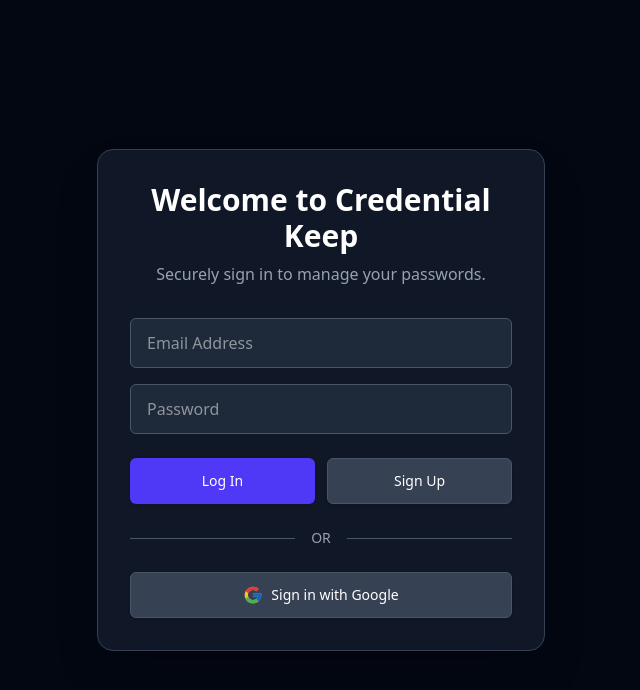
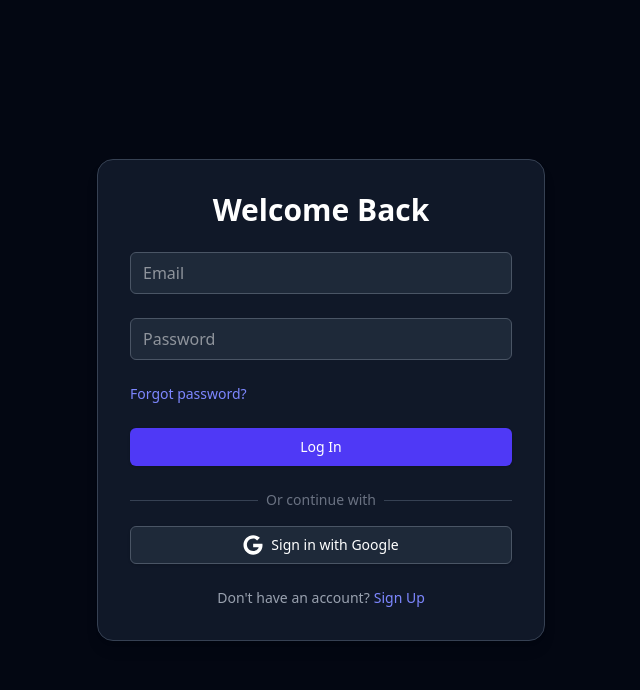
Before and after one commit to Chanikya-WebDev/Credential-Keep, a React (Vite) app: page / in a window 1280 px wide. Shown: the top 690 px of the page, without its empty margins (319-959 px from the left). Built offline with nearby package versions, Linux system fonts and the light colour scheme; no server answers.

Commit message:
account linking also added like if google logged in they can also logged in using email and password by account linking

```diff
--- a/src/components/AuthScreen.jsx
+++ b/src/components/AuthScreen.jsx
@@ -1,68 +1,131 @@
 import React, { useState } from 'react';
-import { createUserWithEmailAndPassword, signInWithEmailAndPassword, signInWithPopup } from 'firebase/auth';
-import { auth, googleProvider } from '../firebaseConfig';
+import {
+  createUserWithEmailAndPassword,
+  signInWithEmailAndPassword,
+  signInWithPopup,
+  sendPasswordResetEmail
+} from 'firebase/auth';
+// Correcting the import path to be resolvable by the build tool
+import { auth, googleProvider } from '../firebaseConfig.js';
 
 const AuthScreen = () => {
+    const [isLogin, setIsLogin] = useState(true);
+    const [isForgotPassword, setIsForgotPassword] = useState(false);
     const [email, setEmail] = useState('');
     const [password, setPassword] = useState('');
     const [error, setError] = useState('');
-  const [isLoading, setIsLoading] = useState(false);
+    const [successMessage, setSuccessMessage] = useState('');
 
-  const handleAuthAction = async (action) => {
-    if (!email || !password) {
-      setError("Please enter both email and password.");
+    const resetFormState = () => {
+      setError('');
+      setSuccessMessage('');
+      setEmail('');
+      setPassword('');
+    };
+
+    const handlePasswordReset = async (e) => {
+      e.preventDefault();
+      if (!email) {
+        setError("Please enter your email address.");
         return;
       }
-    setIsLoading(true);
       setError('');
+      setSuccessMessage('');
       try {
-      if (action === 'signup') {
+        await sendPasswordResetEmail(auth, email);
+        setSuccessMessage("Password reset email sent! Check your inbox (and spam folder).");
+      } catch (err) {
+        setError("Could not send reset email. Please check if the email address is correct.");
+        console.error("Password reset error:", err);
+      }
+    };
+
+    const handleSubmit = async (e) => {
+        e.preventDefault();
+        setError('');
+        setSuccessMessage('');
+
+        try {
+            if (isLogin) {
+                await signInWithEmailAndPassword(auth, email, password);
+            } else {
                 await createUserWithEmailAndPassword(auth, email, password);
-      } else {
-        await signInWithEmailAndPassword(auth, email, password);
             }
         } catch (err) {
-      setError(err.message.replace('Firebase: ', ''));
-    } finally {
-      setIsLoading(false);
+            if (err.code === 'auth/email-already-in-use') {
+                setError('This email is already in use. Try logging in or use another email.');
+            } else if (err.code === 'auth/wrong-password' || err.code === 'auth/user-not-found' || err.code === 'auth/invalid-credential') {
+                setError('Invalid email or password. Please try again.');
+            } else {
+                setError('An error occurred. Please try again.');
+            }
         }
     };
 
     const handleGoogleSignIn = async () => {
-    setIsLoading(true);
-    setError('');
         try {
             await signInWithPopup(auth, googleProvider);
-    } catch (err) {
-      setError(err.message.replace('Firebase: ', ''));
-    } finally {
-      setIsLoading(false);
+        } catch (error) {
+            setError('Could not sign in with Google. Please try again.');
+            console.error("Google Sign-In Error:", error);
         }
     };
 
+    if (isForgotPassword) {
       return (
-    <div className="min-h-screen flex items-center justify-center bg-gray-950 p-4">
-      <div className="w-full max-w-md">
-        <div className="bg-gray-900 shadow-2xl rounded-2xl p-8 border border-gray-700">
-          <div className="text-center mb-8">
-            <h1 className="text-3xl font-bold text-white">Welcome to Credential Keep</h1>
-            <p className="text-gray-400 mt-2">Securely sign in to manage your passwords.</p>
-          </div>
-          <div className="space-y-4">
-            <input type="email" value={email} onChange={(e) => setEmail(e.target.value)} placeholder="Email Address" required className="w-full bg-gray-800 border border-gray-600 rounded-md py-3 px-4 text-white focus:outline-none focus:ring-2 focus:ring-indigo-500"/>
-            <input type="password" value={password} onChange={(e) => setPassword(e.target.value)} placeholder="Password" required className="w-full bg-gray-800 border border-gray-600 rounded-md py-3 px-4 text-white focus:outline-none focus:ring-2 focus:ring-indigo-500"/>
-            {error && <p className="text-red-400 text-sm h-4 text-center">{error}</p>}
-            <div className="flex flex-col sm:flex-row gap-3 pt-2">
-              <button onClick={() => handleAuthAction('login')} disabled={isLoading} className="w-full flex justify-center py-3 px-4 border border-transparent rounded-md shadow-sm text-sm font-medium text-white bg-indigo-600 hover:bg-indigo-700 disabled:bg-indigo-400 focus:outline-none focus:ring-2 focus:ring-offset-2 focus:ring-indigo-500 focus:ring-offset-gray-900">Log In</button>
-              <button onClick={() => handleAuthAction('signup')} disabled={isLoading} className="w-full flex justify-center py-3 px-4 border border-gray-600 rounded-md shadow-sm text-sm font-medium text-white bg-gray-700 hover:bg-gray-600 disabled:bg-gray-500 focus:outline-none focus:ring-2 focus:ring-offset-2 focus:ring-gray-500 focus:ring-offset-gray-900">Sign Up</button>
+        <div className="flex items-center justify-center min-h-screen bg-gray-950 p-4">
+            <div className="w-full max-w-md p-8 space-y-6 bg-gray-900 rounded-2xl shadow-lg border border-gray-700">
+                <h2 className="text-3xl font-bold text-center text-white">Reset Password</h2>
+                <form onSubmit={handlePasswordReset} className="space-y-6">
+                    <p className="text-sm text-center text-gray-400">Enter your email address and we'll send you a link to reset your password.</p>
+                    <input value={email} onChange={e => setEmail(e.target.value)} type="email" placeholder="Email" required className="w-full bg-gray-800 border border-gray-600 rounded-md py-2 px-3 text-white focus:outline-none focus:ring-2 focus:ring-indigo-500" />
+                    {error && <p className="text-red-500 text-sm text-center">{error}</p>}
+                    {successMessage && <p className="text-green-500 text-sm text-center">{successMessage}</p>}
+                    <button type="submit" className="w-full flex justify-center py-2 px-4 border border-transparent rounded-md shadow-sm text-sm font-medium text-white bg-indigo-600 hover:bg-indigo-700">Send Reset Link</button>
+                </form>
+                <p className="text-sm text-center text-gray-400">
+                    <button onClick={() => { setIsForgotPassword(false); resetFormState(); }} className="font-medium text-indigo-400 hover:text-indigo-300">
+                        Back to Login
+                    </button>
+                </p>
             </div>
         </div>
-          <div className="my-6 flex items-center"><div className="flex-grow border-t border-gray-600"></div><span className="flex-shrink mx-4 text-gray-400 text-sm">OR</span><div className="flex-grow border-t border-gray-600"></div></div>
-          <button onClick={handleGoogleSignIn} disabled={isLoading} className="w-full flex items-center justify-center py-3 px-4 border border-gray-600 rounded-md shadow-sm text-sm font-medium text-white bg-gray-700 hover:bg-gray-600 disabled:bg-gray-500 focus:outline-none focus:ring-2 focus:ring-offset-2 focus:ring-gray-500 focus:ring-offset-gray-900">
-            <svg className="w-5 h-5 mr-2" xmlns="http://www.w3.org/2000/svg" viewBox="0 0 48 48"><path fill="#fbc02d" d="M43.611,20.083H42V20H24v8h11.303c-1.649,4.657-6.08,8-11.303,8c-6.627,0-12-5.373-12-12	s5.373-12,12-12c3.059,0,5.842,1.154,7.961,3.039l5.657-5.657C34.046,6.053,29.268,4,24,4C12.955,4,4,12.955,4,24s8.955,20,20,20	s20-8.955,20-20C44,22.659,43.862,21.35,43.611,20.083z"></path><path fill="#e53935" d="M6.306,14.691l6.571,4.819C14.655,15.108,18.961,12,24,12c3.059,0,5.842,1.154,7.961,3.039	l5.657-5.657C34.046,6.053,29.268,4,24,4C16.318,4,9.656,8.337,6.306,14.691z"></path><path fill="#4caf50" d="M24,44c5.166,0,9.86-1.977,13.409-5.192l-6.19-5.238C29.211,35.091,26.715,36,24,36	c-5.222,0-9.619-3.317-11.283-7.946l-6.522,5.025C9.505,39.556,16.227,44,24,44z"></path><path fill="#1565c0" d="M43.611,20.083H42V20H24v8h11.303c-0.792,2.237-2.231,4.166-4.087,5.574l6.19,5.238	C42.022,35.126,44,30.036,44,24C44,22.659,43.862,21.35,43.611,20.083z"></path></svg>
+      );
+    }
+
+    return (
+        <div className="flex items-center justify-center min-h-screen bg-gray-950 p-4">
+            <div className="w-full max-w-md p-8 space-y-6 bg-gray-900 rounded-2xl shadow-lg border border-gray-700">
+                <h2 className="text-3xl font-bold text-center text-white">{isLogin ? 'Welcome Back' : 'Create Account'}</h2>
+                <form onSubmit={handleSubmit} className="space-y-6">
+                    <input value={email} onChange={e => setEmail(e.target.value)} type="email" placeholder="Email" required className="w-full bg-gray-800 border border-gray-600 rounded-md py-2 px-3 text-white focus:outline-none focus:ring-2 focus:ring-indigo-500" />
+                    <input value={password} onChange={e => setPassword(e.target.value)} type="password" placeholder="Password" required className="w-full bg-gray-800 border border-gray-600 rounded-md py-2 px-3 text-white focus:outline-none focus:ring-2 focus:ring-indigo-500" />
+
+                    {isLogin && (
+                      <div className="text-ce text-sm">
+                        <button type="button" onClick={() => { setIsForgotPassword(true); resetFormState(); }} className="font-medium text-indigo-400 hover:text-indigo-300">
+                          Forgot password?
+                        </button>
+                      </div>
+                    )}
+
+                    {error && <p className="text-red-500 text-sm text-center">{error}</p>}
+                    <button type="submit" className="w-full flex justify-center py-2 px-4 border border-transparent rounded-md shadow-sm text-sm font-medium text-white bg-indigo-600 hover:bg-indigo-700">{isLogin ? 'Log In' : 'Sign Up'}</button>
+                </form>
+                <div className="relative my-4">
+                  <div className="absolute inset-0 flex items-center"><div className="w-full border-t border-gray-700" /></div>
+                  <div className="relative flex justify-center text-sm"><span className="px-2 bg-gray-900 text-gray-500">Or continue with</span></div>
+                </div>
+                <button onClick={handleGoogleSignIn} className="w-full flex items-center justify-center py-2 px-4 border border-gray-600 rounded-md shadow-sm text-sm font-medium text-white bg-gray-800 hover:bg-gray-700">
+                    <svg className="w-5 h-5 mr-2" aria-hidden="true" focusable="false" data-prefix="fab" data-icon="google" role="img" xmlns="http://www.w3.org/2000/svg" viewBox="0 0 488 512"><path fill="currentColor" d="M488 261.8C488 403.3 381.5 504 248 504 110.8 504 0 393.2 0 256S110.8 8 248 8c66.8 0 126 23.4 172.9 61.9l-72.2 72.2C322 104 288.7 88 248 88c-88.3 0-160 71.7-160 160s71.7 160 160 160c94.4 0 135.3-63.5 140.8-96.2H248v-85.3h236.1c2.3 12.7 3.9 26.9 3.9 41.4z"></path></svg>
                     Sign in with Google
                 </button>
-        </div>
+                <p className="text-sm text-center text-gray-400">
+                    {isLogin ? "Don't have an account?" : 'Already have an account?'}
+                    <button onClick={() => { setIsLogin(!isLogin); resetFormState(); }} className="font-medium text-indigo-400 hover:text-indigo-300 ml-1">
+                        {isLogin ? 'Sign Up' : 'Log In'}
+                    </button>
+                </p>
             </div>
         </div>
     );
--- /dev/null
+++ b/src/components/SettingsModal.jsx
@@ -0,0 +1,140 @@
+import React, { useState } from 'react';
+import { X } from 'lucide-react';
+import { EmailAuthProvider, linkWithCredential, updatePassword } from 'firebase/auth';
+import { auth } from '../firebaseConfig.js'; // Corrected the import path
+
+const SettingsModal = ({ isOpen, onClose, user }) => {
+  const [password, setPassword] = useState('');
+  const [confirmPassword, setConfirmPassword] = useState('');
+  const [error, setError] = useState('');
+  const [success, setSuccess] = useState('');
+  const [isProcessing, setIsProcessing] = useState(false);
+
+  // This check is now crucial. It determines which form to show.
+  const hasPasswordProvider = user.providerData.some(
+    (provider) => provider.providerId === 'password'
+  );
+
+  // Resets the form state when the modal is closed or the mode changes
+  const resetForm = () => {
+    setPassword('');
+    setConfirmPassword('');
+    setError('');
+    setSuccess('');
+    setIsProcessing(false);
+  };
+
+  const handleClose = () => {
+    resetForm();
+    onClose();
+  };
+
+  // --- NEW: Function to handle CHANGING the password ---
+  const handleChangePassword = async (e) => {
+    e.preventDefault();
+    if (password !== confirmPassword) {
+      setError("Passwords do not match.");
+      return;
+    }
+    if (password.length < 6) {
+        setError("Password must be at least 6 characters long.");
+        return;
+    }
+    setIsProcessing(true);
+    try {
+      await updatePassword(auth.currentUser, password);
+      setSuccess("Password updated successfully!");
+      setPassword('');
+      setConfirmPassword('');
+    } catch (err) {
+      // This is a key security feature of Firebase.
+      if (err.code === 'auth/requires-recent-login') {
+        setError("This is a sensitive action. Please log out and log back in before changing your password.");
+      } else {
+        setError("Failed to update password. Please try again.");
+      }
+      console.error("Error updating password:", err);
+    } finally {
+      setIsProcessing(false);
+    }
+  };
+
+  // --- Function to handle ADDING a new password ---
+  const handleLinkAccount = async (e) => {
+    e.preventDefault();
+    if (password !== confirmPassword) {
+      setError("Passwords do not match.");
+      return;
+    }
+     if (password.length < 6) {
+        setError("Password must be at least 6 characters long.");
+        return;
+    }
+    setIsProcessing(true);
+    try {
+      const credential = EmailAuthProvider.credential(user.email, password);
+      await linkWithCredential(auth.currentUser, credential);
+      // We don't close the modal here, so the user sees the success message
+      // and the component will re-render to show the "Change Password" view.
+      setSuccess("Success! Password added. You can now use it to sign in.");
+      setPassword('');
+      setConfirmPassword('');
+    } catch (err) {
+      setError("An error occurred. Please try again.");
+      console.error("Error linking account:", err);
+    } finally {
+      setIsProcessing(false);
+    }
+  };
+
+  if (!isOpen) return null;
+
+  return (
+    <div className="fixed inset-0 bg-black bg-opacity-75 flex justify-center items-center z-50 p-4">
+      <div className="bg-gray-800 rounded-lg shadow-xl w-full max-w-md p-6 border border-gray-700 animate-fade-in">
+        <div className="flex justify-between items-center mb-4">
+          <h3 className="text-xl font-bold text-white">Account Settings</h3>
+          <button onClick={handleClose} className="text-gray-400 hover:text-white transition"><X size={24} /></button>
+        </div>
+
+        {/* Conditional rendering: Show "Change Password" or "Add Password" form */}
+        <form onSubmit={hasPasswordProvider ? handleChangePassword : handleLinkAccount}>
+          <p className="text-gray-300 mb-4">
+            {hasPasswordProvider
+              ? 'Update your password below.'
+              : 'Add a password to your account to sign in on devices without Google.'
+            }
+          </p>
+          <input
+            type="password"
+            value={password}
+            onChange={(e) => setPassword(e.target.value)}
+            placeholder="New Password"
+            required
+            className="w-full mb-4 p-2 bg-gray-700 rounded-md border border-gray-600 focus:outline-none focus:ring-2 focus:ring-indigo-500"
+          />
+          <input
+            type="password"
+            value={confirmPassword}
+            onChange={(e) => setConfirmPassword(e.target.value)}
+            placeholder="Confirm New Password"
+            required
+            className="w-full mb-4 p-2 bg-gray-700 rounded-md border border-gray-600 focus:outline-none focus:ring-2 focus:ring-indigo-500"
+          />
+
+          {error && <p className="text-red-500 text-sm mb-4">{error}</p>}
+          {success && <p className="text-green-500 text-sm mb-4">{success}</p>}
+
+          <div className="flex justify-end gap-4 mt-6">
+            <button type="button" onClick={handleClose} className="px-4 py-2 rounded-md font-semibold bg-gray-600 hover:bg-gray-500 transition">Close</button>
+            <button type="submit" disabled={isProcessing} className="px-4 py-2 rounded-md font-semibold bg-indigo-600 hover:bg-indigo-700 transition disabled:opacity-50">
+              {isProcessing ? 'Saving...' : (hasPasswordProvider ? 'Update Password' : 'Save Password')}
+            </button>
+          </div>
+        </form>
+      </div>
+    </div>
+  );
+};
+
+export default SettingsModal;
```
Also changed, not shown: src/components/MainApp.jsx (+14 -4 lines). Lines whose indentation alone changed are shown as unchanged.
